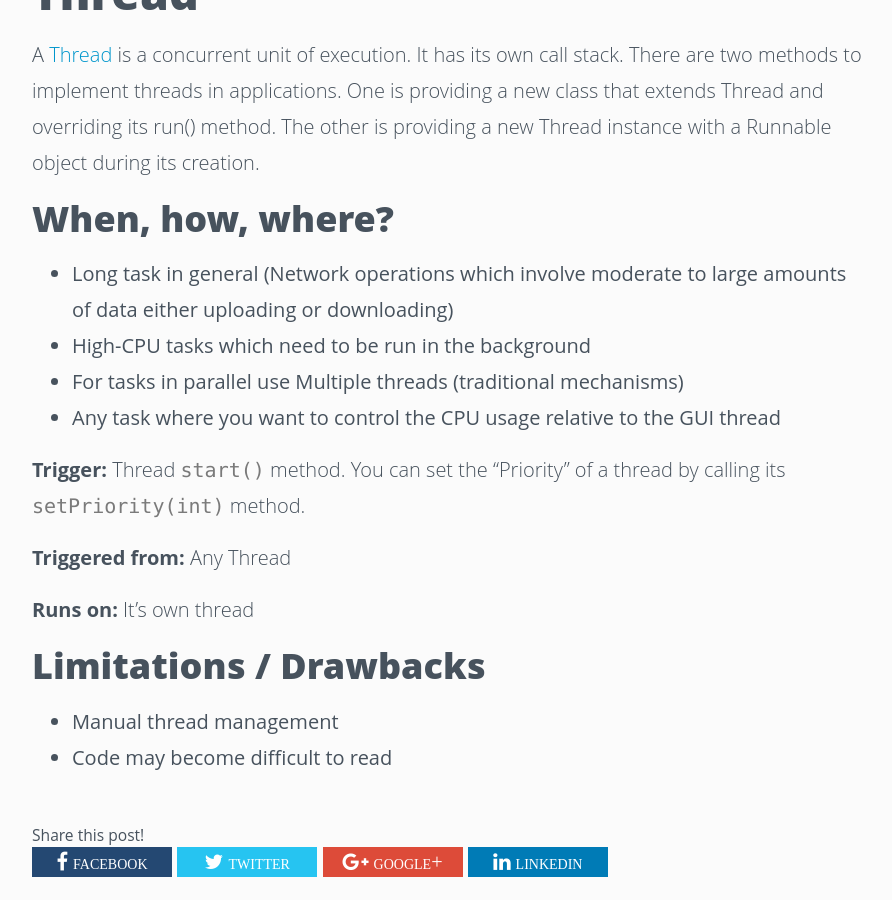
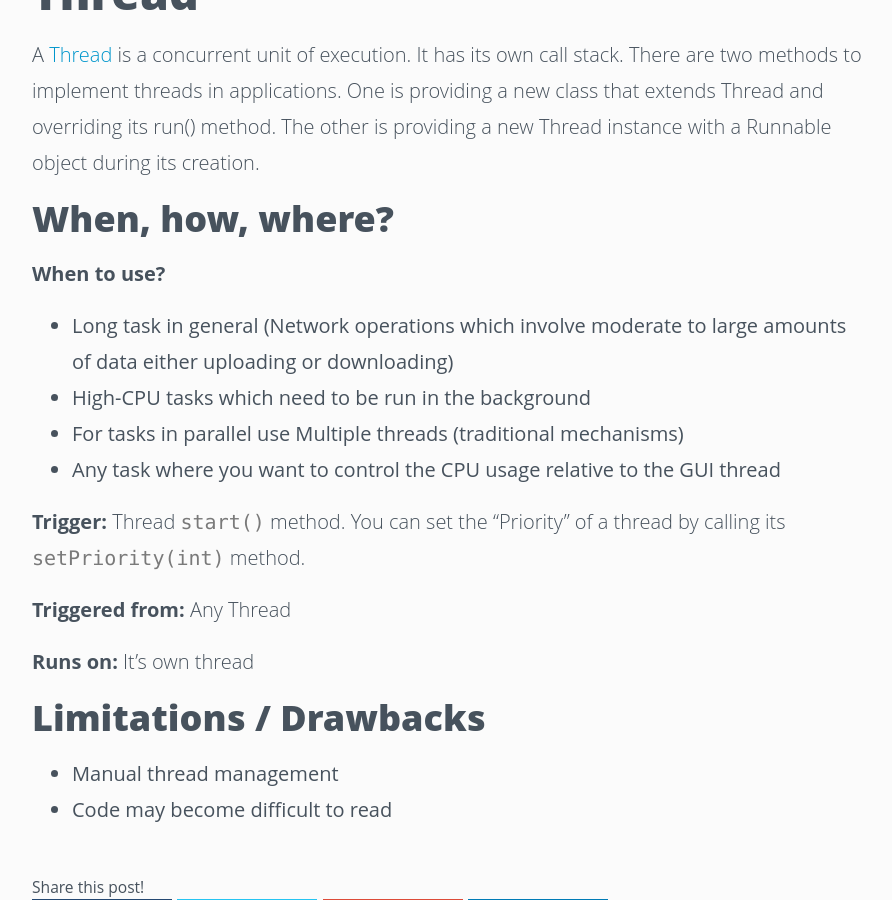
Before and after one commit to marsicdev/marsicdev.github.io, a Jekyll site: the page built from _posts/2016-03-01-android-service-intent-asynctask-thread.md, in a window 1280 px wide and 900 px high, scrolled down 2873 px. Shown: the whole window, without its empty margins (192-1084 px from the left). Built offline with Jekyll 4.4.1, drawn with Linux system fonts in a browser that asks for light colours; nearby versions of some CDN libraries.

Commit message:
Update 2016-03-01-android-service-intent-asynctask-thread.md

```diff
--- a/_posts/2016-03-01-android-service-intent-asynctask-thread.md
+++ b/_posts/2016-03-01-android-service-intent-asynctask-thread.md
@@ -13,6 +13,7 @@
 ### When, how, where?
 
 **When to use?**
+
 - Task with no UI, but shouldn't be too long. Use threads within service for long tasks.
 - Long task in general.
 
@@ -33,6 +34,7 @@
 ### When, how, where?
 
 **When to use?**
+
 - Long task usually with no communication to main thread. If communication is required, can use main thread handler or broadcast intents
 - When callbacks are needed (Intent triggered tasks).
 
@@ -54,6 +56,7 @@
 ### When, how, where?
 
 **When to use?**
+
 - Small task having to communicate with main thread
 - For tasks in parallel use multiple instances OR Executor
 - Disk-bound tasks that might take more than a few milliseconds
@@ -75,6 +78,8 @@
 
 ### When, how, where?
 
+**When to use?**
+
 - Long task in general (Network operations which involve moderate to large amounts of data either uploading or downloading)
 - High-CPU tasks which need to be run in the background
 - For tasks in parallel use Multiple threads (traditional mechanisms)
```
